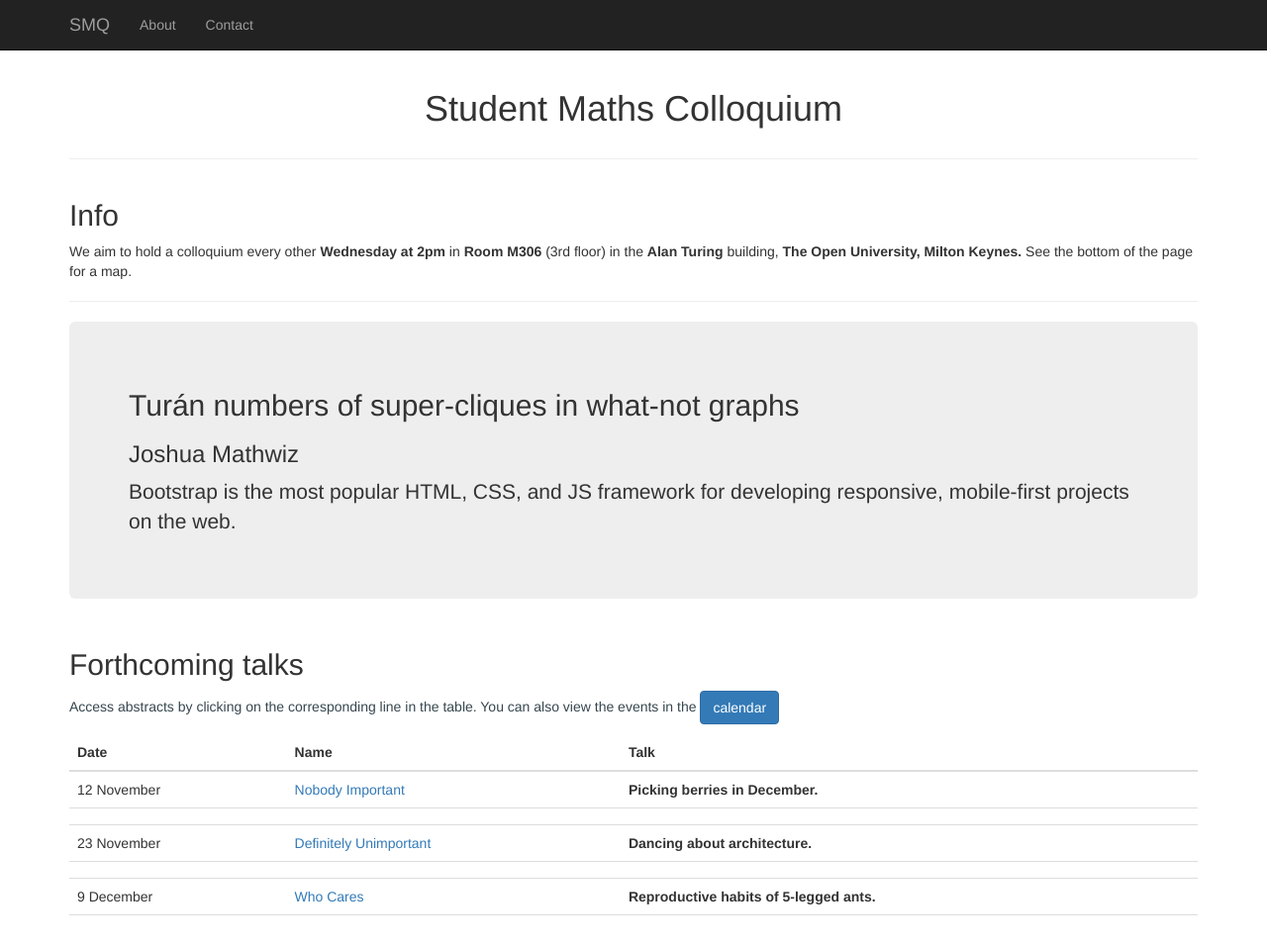
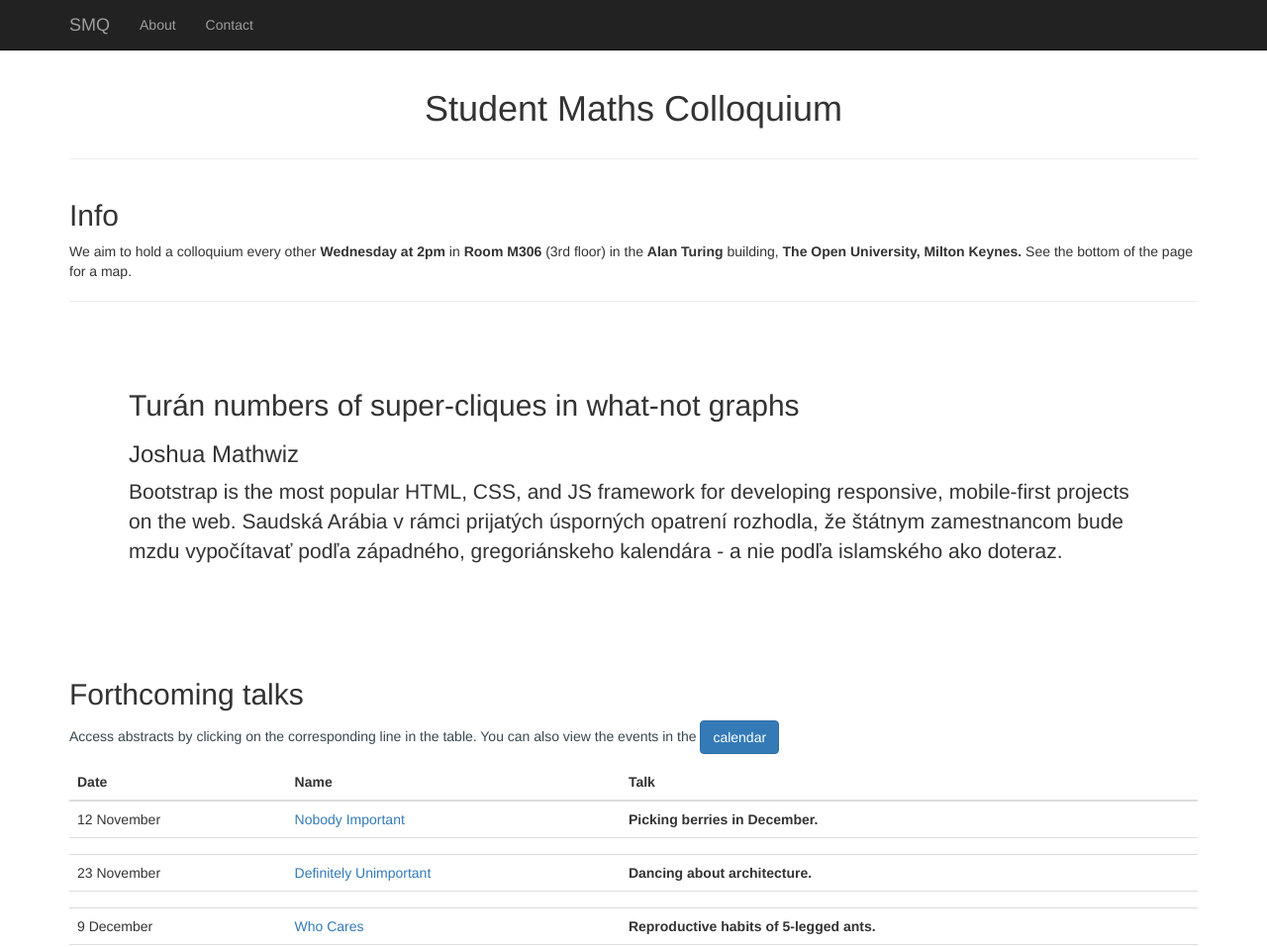
Before and after one commit to mathsq/mathsq.github.io, a plain HTML site: page index.html in a window 1280 px wide. Shown: the top 957 px of the page at 99% size. Drawn offline with Linux system fonts and the light colour scheme.

Commit message:
optimizing the jumbotron

```diff
--- a/index.html
+++ b/index.html
@@ -92,11 +92,11 @@
       <hr>
 
 
-      <div class="jumbotron">
+      <div style="background:transparent !important" class="jumbotron">
 	<h2>Turán numbers of super-cliques in what-not graphs</h2>
 	<h3>Joshua Mathwiz</h3>
 	<p>Bootstrap is the most popular HTML, CSS, and JS framework for developing
-	  responsive, mobile-first projects on the web.</p>
+	  responsive, mobile-first projects on the web. Saudská Arábia v rámci prijatých úsporných opatrení rozhodla, že štátnym zamestnancom bude mzdu vypočítavať podľa západného, gregoriánskeho kalendára - a nie podľa islamského ako doteraz.</p>
       </div>
 
     </div>
```
